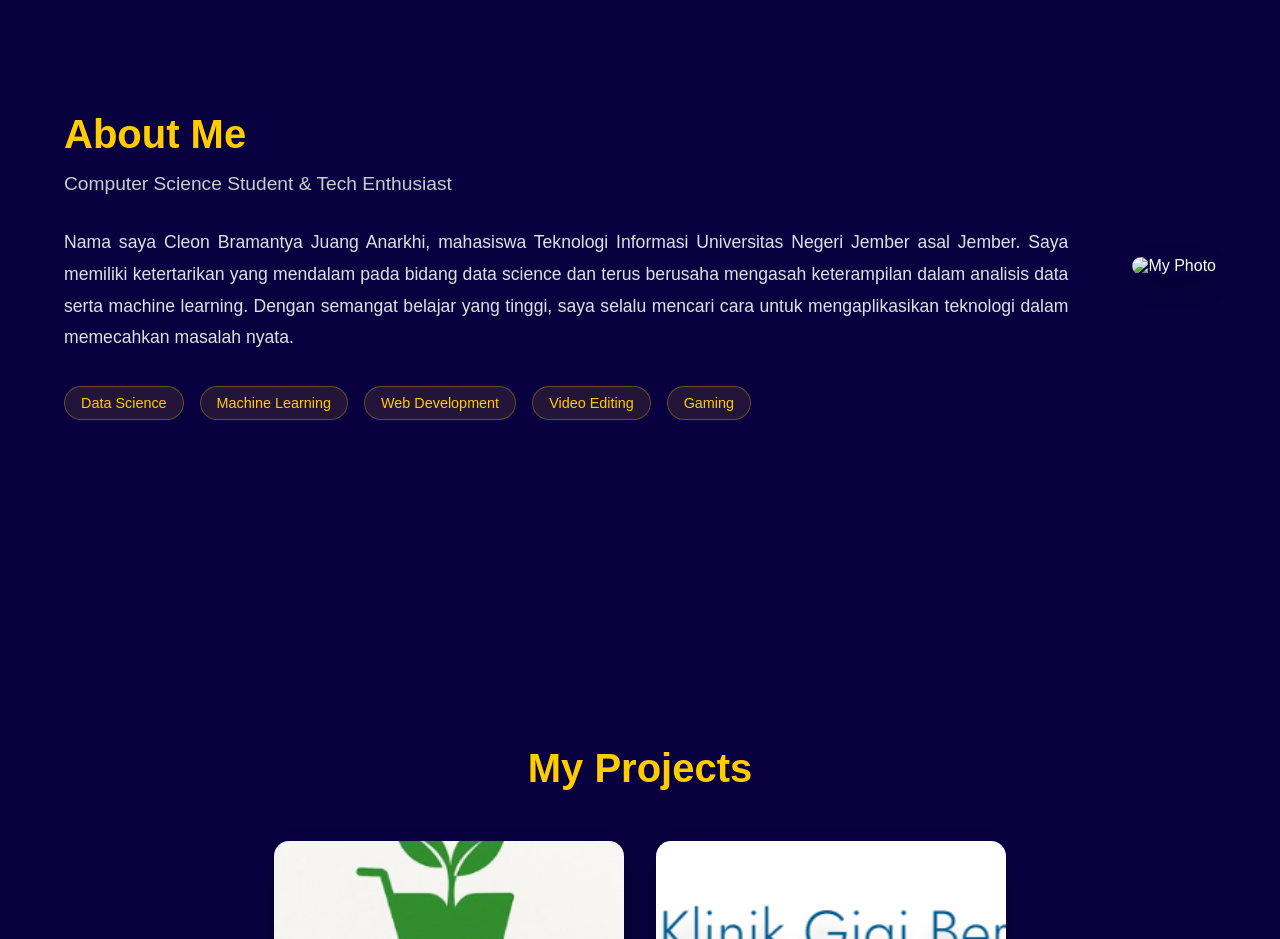
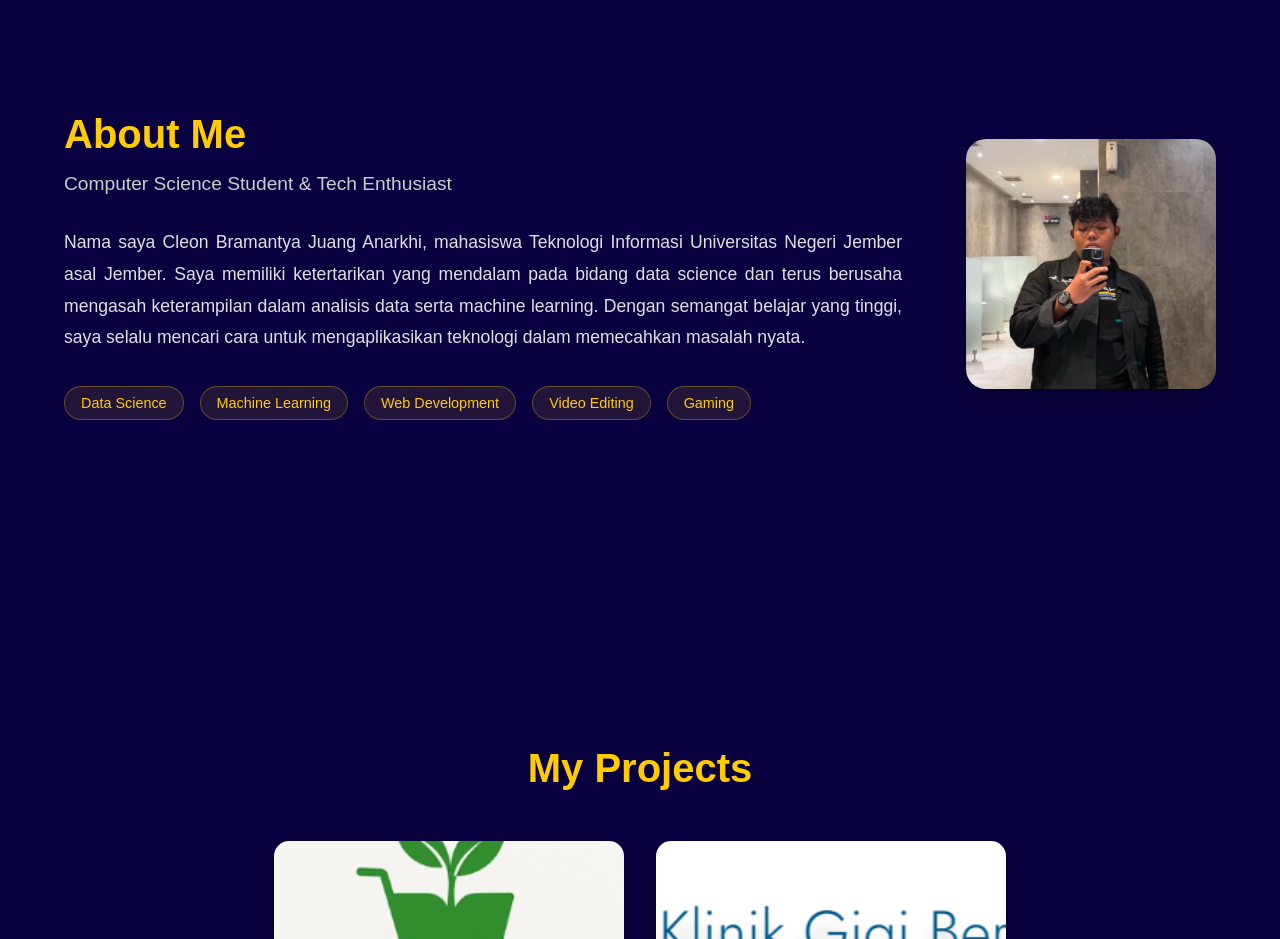
Before and after one commit to Cleonixx/WEB_Portofolio, a plain HTML site: page index.html in a window 1280 px wide. Shown: the part 1020-1959 px from the top of the page. Drawn offline with Linux system fonts and the light colour scheme.

Commit message:
Update index.html

```diff
--- a/index.html
+++ b/index.html
@@ -69,7 +69,7 @@
                 </div>
             </div>
             <div class="assets/about-image">
-                <img src="hero.jpg" alt="My Photo" class="about-photo">
+                <img src="assets/hero.jpg" alt="My Photo" class="about-photo">
             </div>
         </div>
     </section>
```
